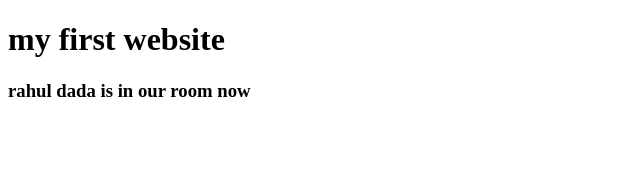
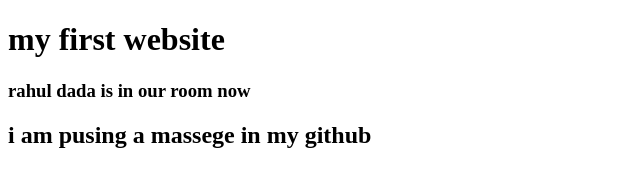
Before and after one commit to xerox010/my-first-website, a plain HTML site: page index.html in a window 1280 px wide. Shown: the whole page, without its empty margins (0-640 px from the left). Drawn offline with Linux system fonts and the light colour scheme.

Commit message:
new addition

```diff
--- a/index.html
+++ b/index.html
@@ -8,5 +8,6 @@
 <body>
     <h1>my first website</h1>
     <h3>rahul dada is in our room now</h3>
+    <h2>i am pusing a massege in my github</h2>
 </body>
 </html>
```
